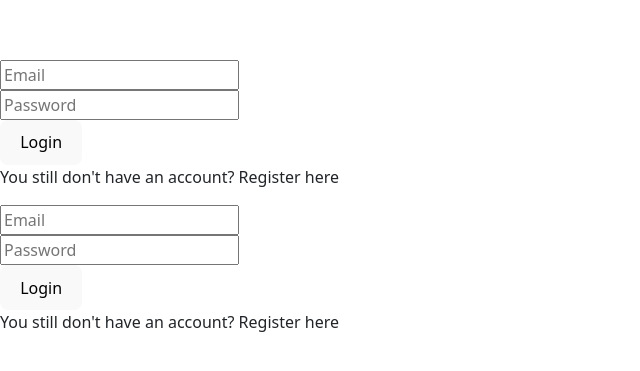
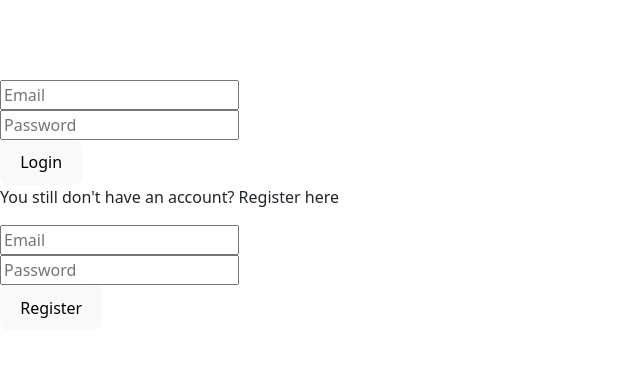
Before and after one commit to abrahamsuarezolay/mock-bank, a React (Vite) app: page / in a window 1280 px wide. Shown: the part 195-566 px from the top of the page, without its empty margins (0-640 px from the left). Built offline with nearby package versions, Linux system fonts and the light colour scheme; no server answers.

Commit message:
Latest changes to register form

```diff
--- a/src/components/login.jsx
+++ b/src/components/login.jsx
@@ -1,4 +1,4 @@
-import { getAuth, createUserWithEmailAndPassword } from "firebase/auth";
+import { getAuth, signInWithEmailAndPassword } from "firebase/auth";
 import  db  from "../API/index";
 import { Register } from "./register";
 import { useState } from "react";
@@ -9,16 +9,16 @@ export function Login(){
     const [password, setPassword] = useState(null);
 
     const auth = getAuth();
-    createUserWithEmailAndPassword(auth, email, password)
+
+    signInWithEmailAndPassword(auth, email, password)
     .then((userCredential) => {
-            // Signed up
+      // Signed in
       const user = userCredential.user;
       // ...
     })
     .catch((error) => {
       const errorCode = error.code;
       const errorMessage = error.message;
-            // ..
     });
 
     return(
--- a/src/components/register.jsx
+++ b/src/components/register.jsx
@@ -1,5 +1,25 @@
+import { getAuth, createUserWithEmailAndPassword } from "firebase/auth";
+import  db  from "../API/index";
+import { useState } from "react";
+export function Register(){
 
-export function Register(){
+    const [email, setEmail] = useState(null);
+    const [password, setPassword] = useState(null);
+
+    const auth = getAuth();
+
+    createUserWithEmailAndPassword(auth, email, password)
+        .then((userCredential) => {
+            // Signed up
+            const user = userCredential.user;
+            // ...
+        })
+        .catch((error) => {
+            const errorCode = error.code;
+            const errorMessage = error.message;
+            // ..
+        });
+
     return(
      <div>
         <div>
@@ -11,10 +31,7 @@ export function Register(){
                     <input type="email" placeholder="Password"></input>
                 </div>
                 <div>
-                    <button type="submit">Login</button>
-                </div>
-                <div>
-                    <p>You still don't have an account? Register here</p>
+                    <button type="submit">Register</button>
                 </div>
             </form>
         </div>
```
Lines whose indentation alone changed are shown as unchanged.
